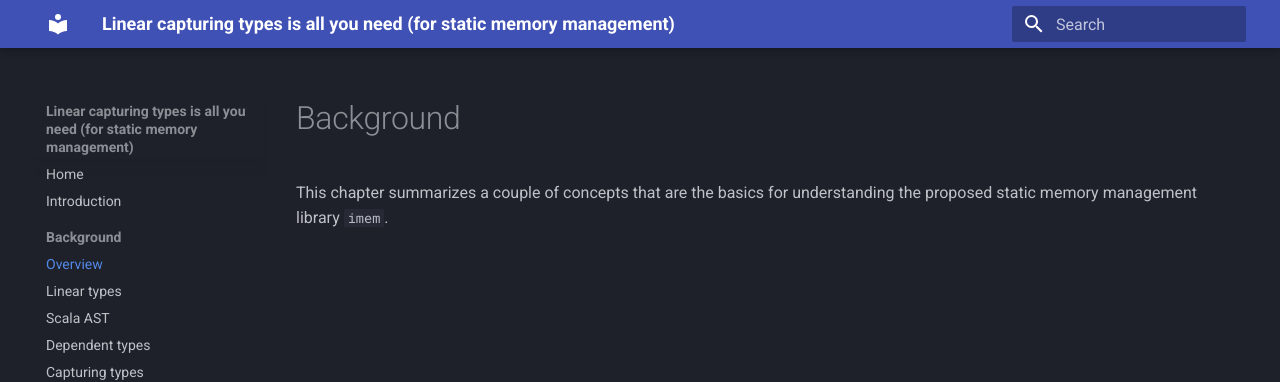
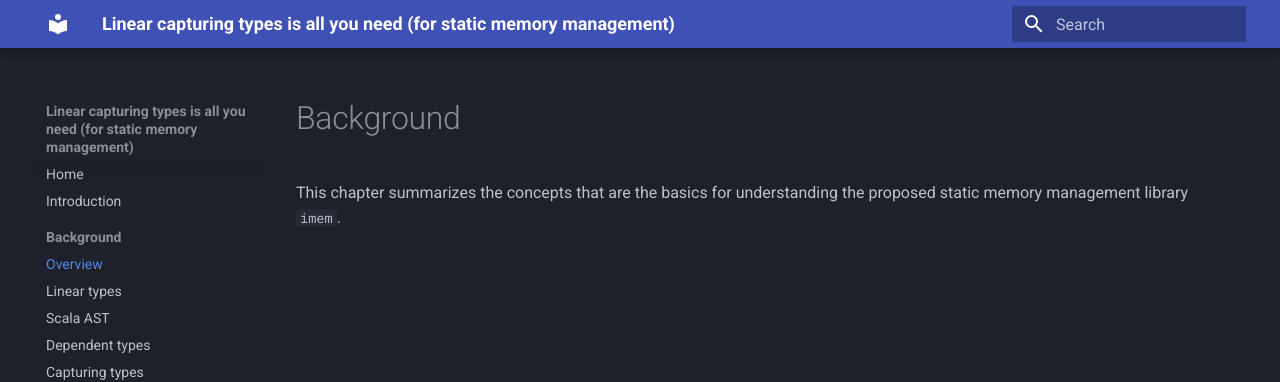
Before and after one commit to amsen20/masters-thesis, an MkDocs documentation site: the page built from docs/background/index.md, in a window 1280 px wide. Shown: the top 382 px of the page. Built offline with MkDocs 1.6.1 and Material for MkDocs 9.7.7, drawn with Linux system fonts in a browser that asks for light colours.

Commit message:
Change the overview

```diff
--- a/docs/background/index.md
+++ b/docs/background/index.md
@@ -1,3 +1,3 @@
 # Background
 
-This chapter summarizes a couple of concepts that are the basics for understanding the proposed static memory management library `imem`.
+This chapter summarizes the concepts that are the basics for understanding the proposed static memory management library `imem`.
```
